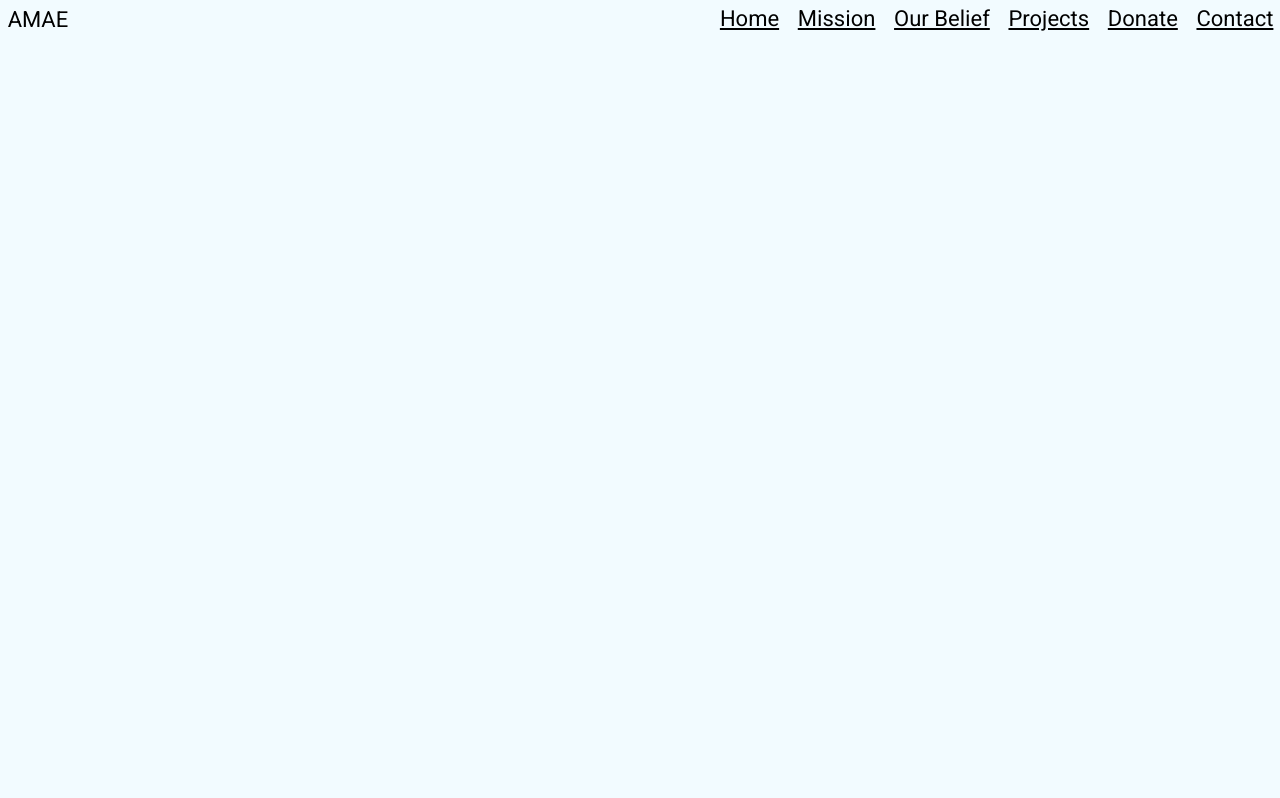
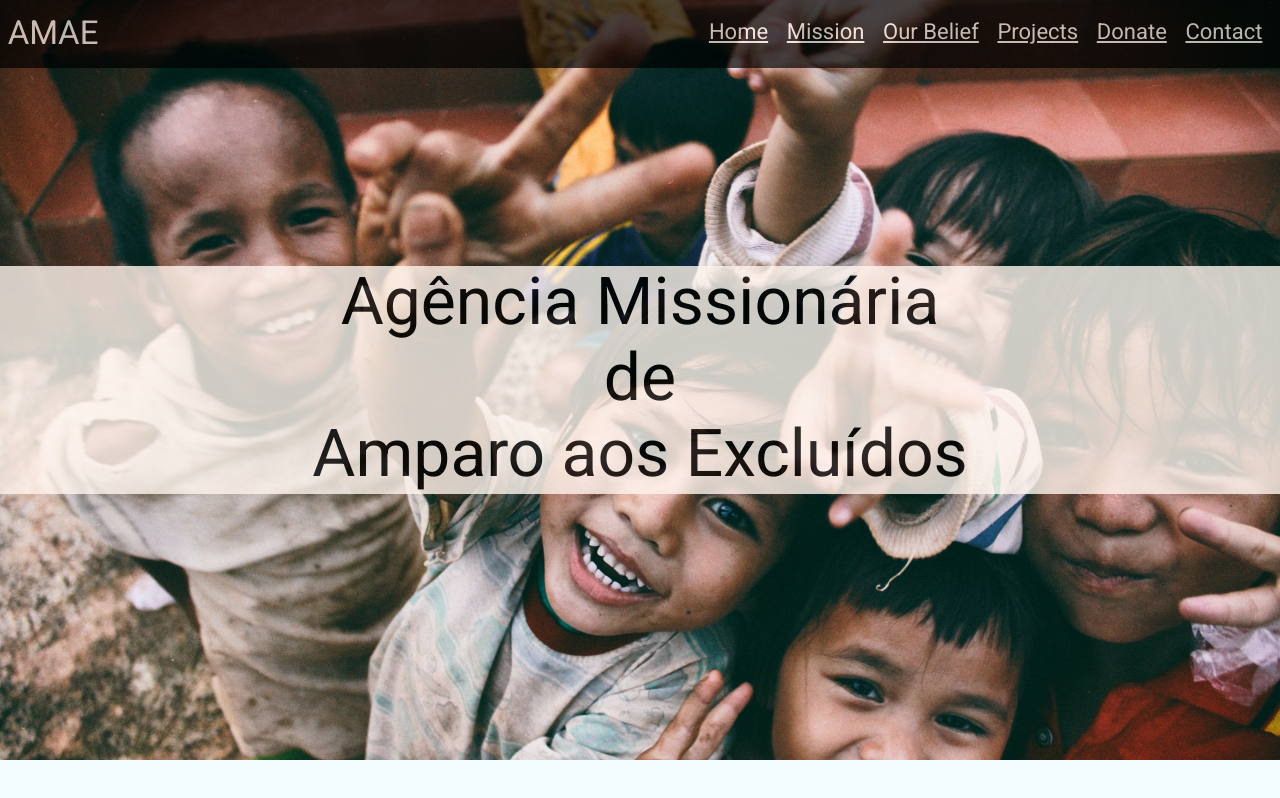
Before and after one commit to gacarneirojr/aprisco, a plain HTML site: page index.html in a window 1280 px wide. Drawn offline with Linux system fonts and the light colour scheme.

Commit message:
banner ready

```diff
--- a/index.html
+++ b/index.html
@@ -24,9 +24,15 @@
                 <a href="">Contact</a>
             </nav>
         </div>
+    </header>
+    <main>
+        <section class="banner">
+            <p id="logo2">Agência Missionária <br> de <br> Amparo aos Excluídos</p>
+        </section>
 
 
-    </header>
+
+    </main>
 
 
 </body>
--- a/styles.css
+++ b/styles.css
@@ -8,30 +8,60 @@ body {
 }
 
 header {
+    background-color: black;
+    color: seashell;
+    position: fixed;
     display: flex;
     width: 100%;
     justify-content: space-between;
+    opacity: 0.7;
 }
 
 .logo {
+    height: 2.4rem;
+    display: inline-flex;
+    align-items: center;
+    font-size: 1.5rem;
     padding: 0.35rem;
 }
 
 .menu {
-    align-content: center;
+    margin-right: 0.5rem;
+}
+
+.menu a {
+    height: 2.4rem;
+    display: inline-flex;
+    padding: 0.3rem;
     align-items: center;
 }
 
-.menu a {
-    display: inline-flex;
-    padding: 0.3rem;
-}
-
 a:link, a:visited {
-    color: black;
+    color: seashell;
     text-decoration: underline;
 }
 
 a:hover, a:active {
+    color: seashell;
+}
+
+.banner {
+    background-image: url("img/background-banner.jpg");
+    height: 34.54rem;
+    max-width: 100%;
+    background-size: cover;
+    display: flex;
+    position: relative;
+    z-index: -20;
+    place-content: center;
+    place-items: center;
+}
+
+#logo2 {
+    background-color: seashell;
     color: black;
+    text-align: center;
+    width: 100%;
+    opacity: 0.8;
+    font-size: 3rem;
 }
```
Also changed, not shown: img/background-banner.jpg (added).
